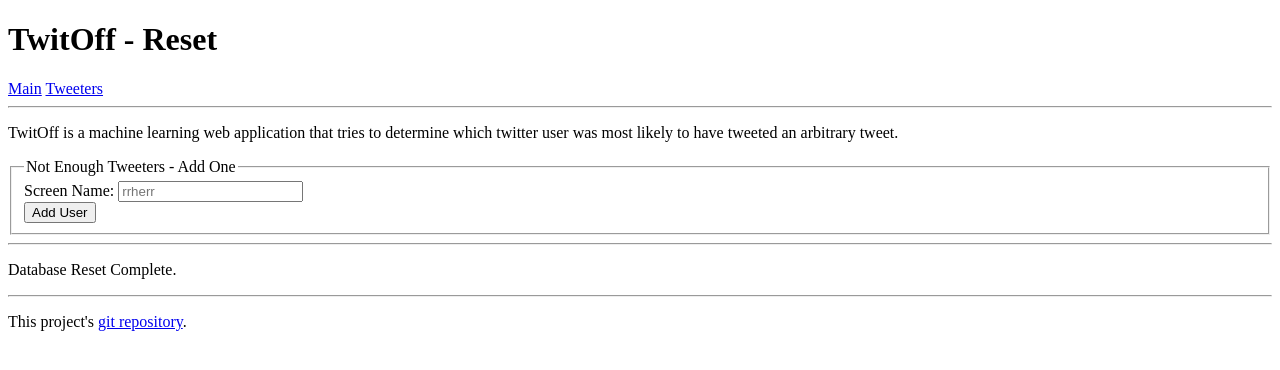
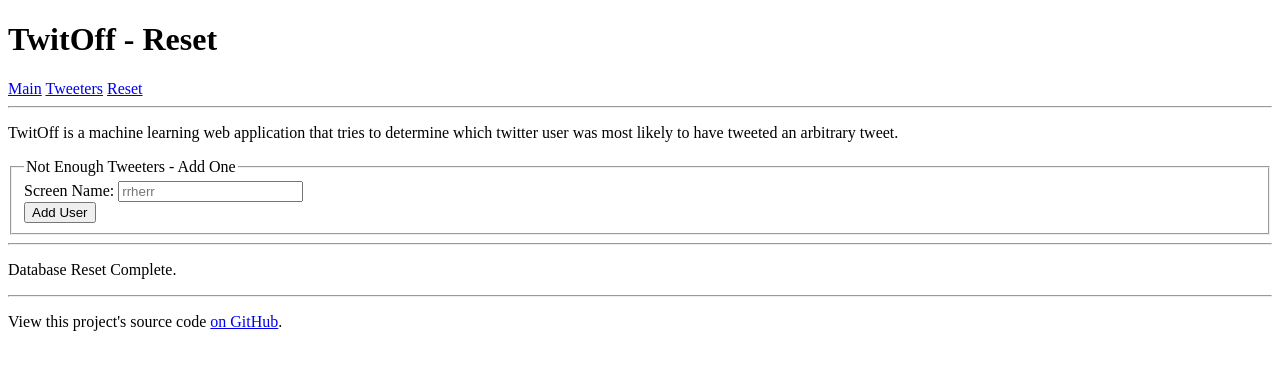
Before and after one commit to jcs-lambda/ds11u3s3-twitoff, a Flask app: page /reset in a window 1280 px wide. Shown: the top 370 px of the page. Run offline with Flask 2, Linux system fonts and the light colour scheme; data that the repository does not hold is empty; parts of the project's set-up code (start-up, migrations or seed data) failed here and were passed over.

Commit message:
prpedictions output format and reset link

```diff
--- a/twitoff/templates/layout.html
+++ b/twitoff/templates/layout.html
@@ -24,12 +24,15 @@ td.not_winner {
     text-align: center;
     width: 50%;
 }
+span.winner {
+    font-weight: bold;
+}
     </style>
 </head>
 <body>
     <div id="header">
         <h1>TwitOff{% if title %} - {{ title }}{% endif %}</h1>
-        <a href="/">Main</a> <a href="/tweeters/">Tweeters</a>
+        <a href="/">Main</a> <a href="/tweeters/">Tweeters</a> <a href="/reset">Reset</a>
         <hr>
     </div>
     <div id="content">
@@ -46,7 +49,7 @@ td.not_winner {
     {% endif %}
     <div id="footer">
         <hr>
-        <p>This project's <a href="https://github.com/jcs-lambda/ds11u3s3-twitoff">git repository</a>.</p>
+        <p>View this project's source code <a href="https://github.com/jcs-lambda/ds11u3s3-twitoff">on GitHub</a>.</p>
     </div>
 </body>
 </html>
```
